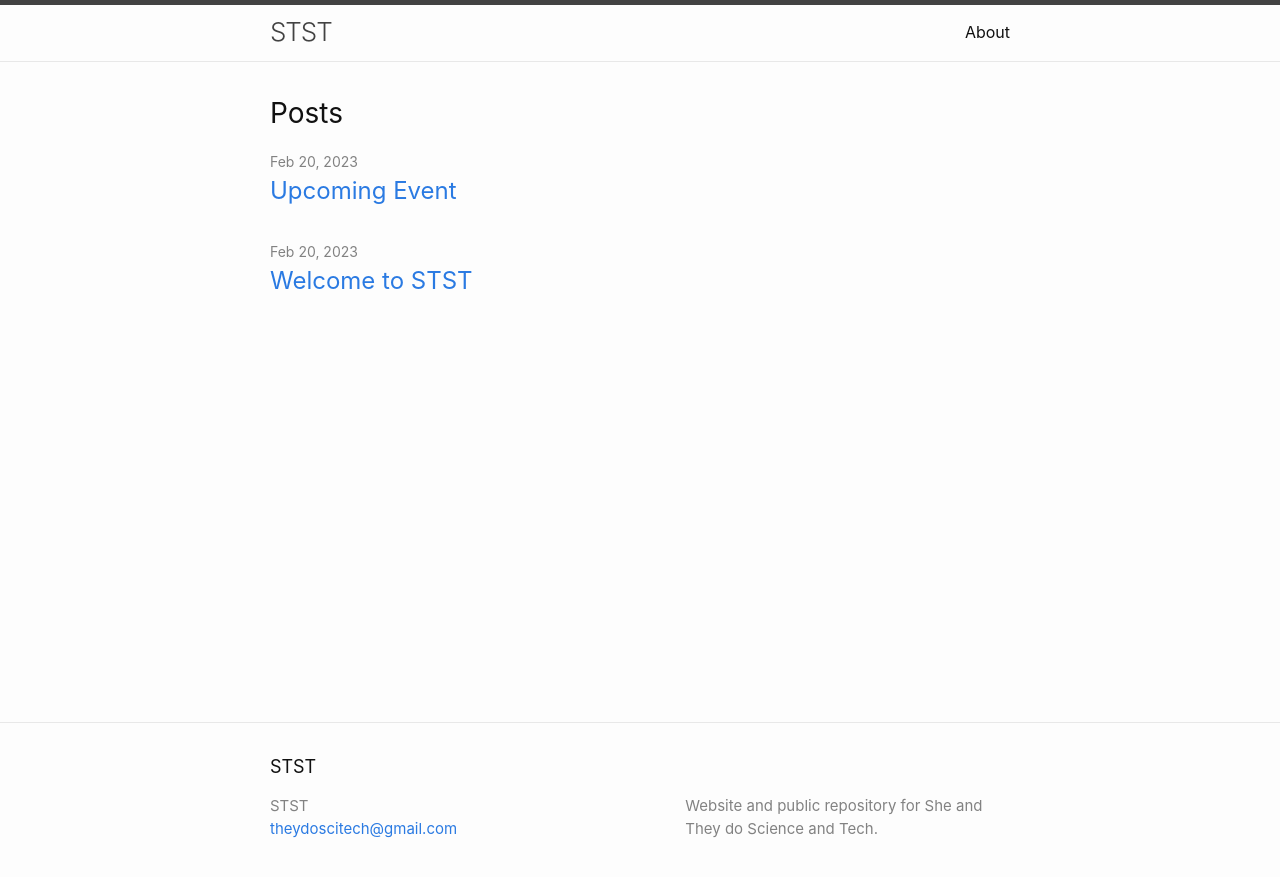
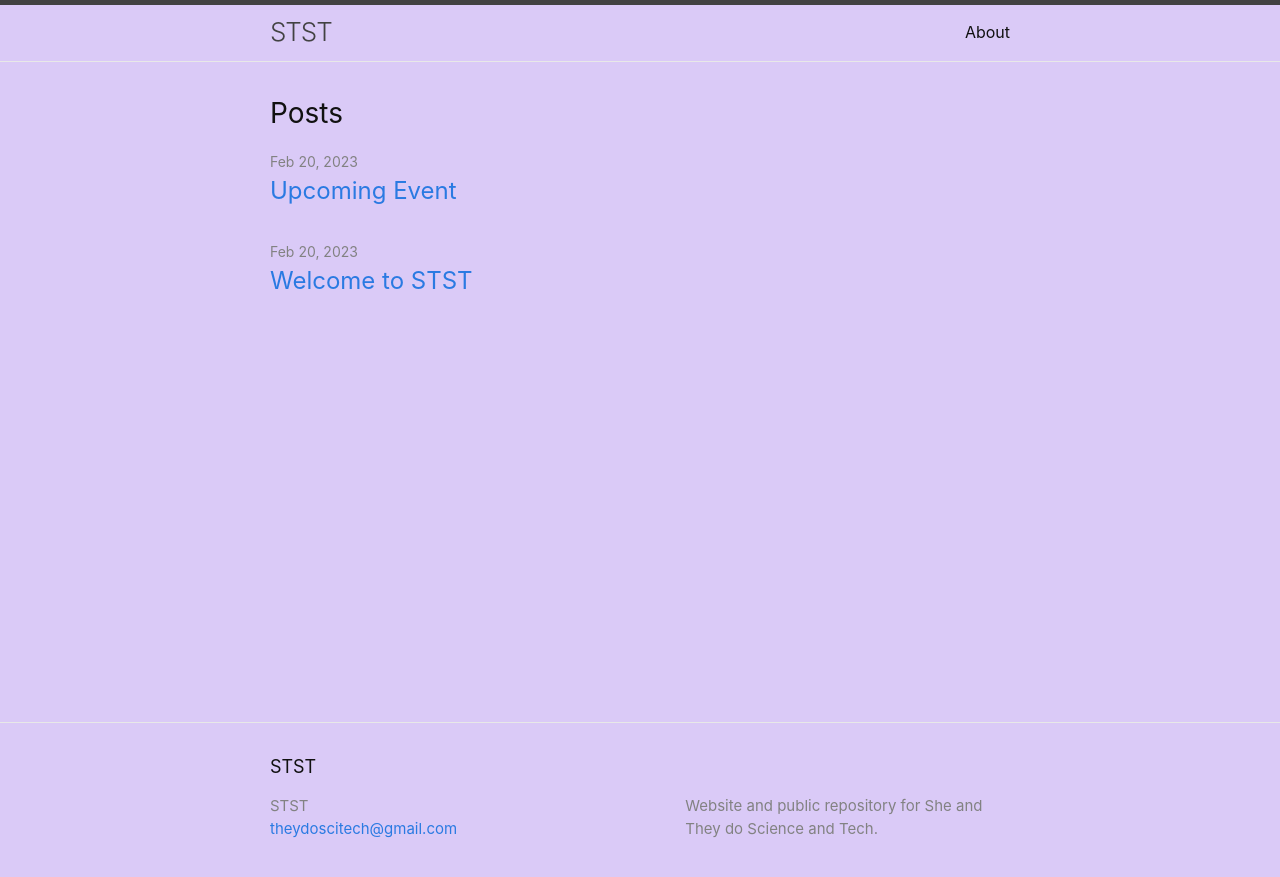
Before and after one commit to stsquared/stsquared.github.io, a Jekyll site: the page built from index.markdown, in a window 1280 px wide. Shown: the top 877 px of the page. Built offline with Jekyll 4.4.1, drawn with Linux system fonts in a browser that asks for light colours.

Commit message:
change bg

```diff
--- a/_sass/minima/_base.scss
+++ b/_sass/minima/_base.scss
@@ -16,7 +16,7 @@ dl, dd, ol, ul, figure {
 body {
   font: $base-font-weight #{$base-font-size}/#{$base-line-height} $base-font-family;
   color: $text-color;
-  background-color: $background-color;
+  background-color: rgb(218, 202, 247);
   -webkit-text-size-adjust: 100%;
   -webkit-font-feature-settings: "kern" 1;
      -moz-font-feature-settings: "kern" 1;
```
